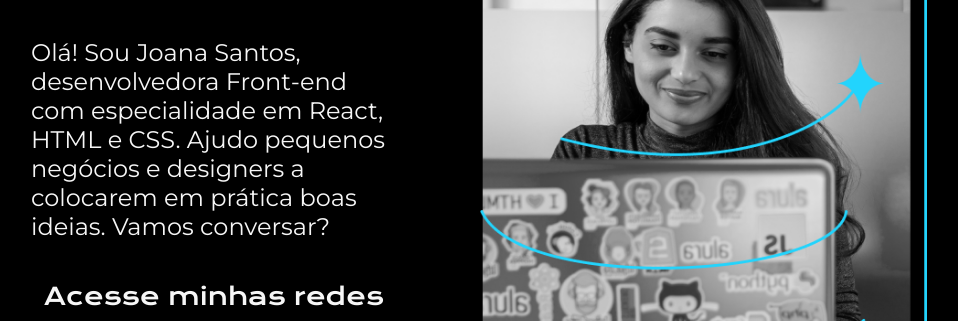
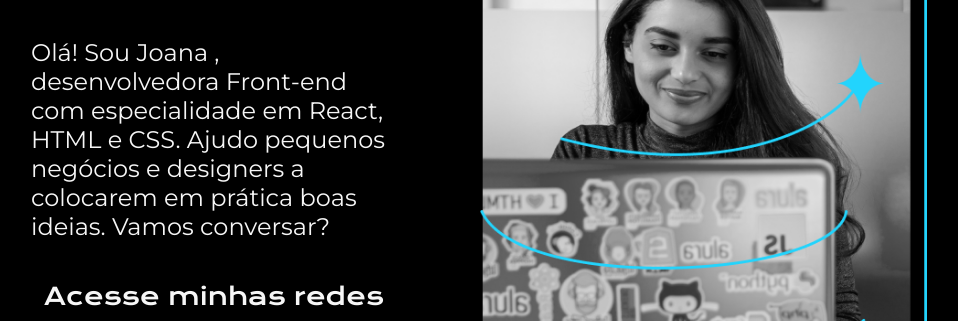
Before and after one commit to RicardoAmorim2049/portifolio, a plain HTML site: page index.html in a window 1280 px wide. Shown: the part 391-712 px from the top of the page, without its empty margins (161-1119 px from the left). Drawn offline with nearby package versions, Linux system fonts and the light colour scheme.

Commit message:
Update index.html

```diff
--- a/index.html
+++ b/index.html
@@ -21,7 +21,7 @@
             <h1 class="apresentacao__conteudo__titulo">Eleve seu negócio digital a outro nível<strong
             class="titulo-destaque">com um Front-end de qualidade!
             </strong></h1>
-            <p class="apresentacao__conteudo__texto">Olá! Sou Joana Santos, desenvolvedora
+            <p class="apresentacao__conteudo__texto">Olá! Sou Joana , desenvolvedora
             Front-end com especialidade em React, HTML e
             CSS. Ajudo pequenos negócios e designers a
             colocarem em prática boas ideias. Vamos
```
